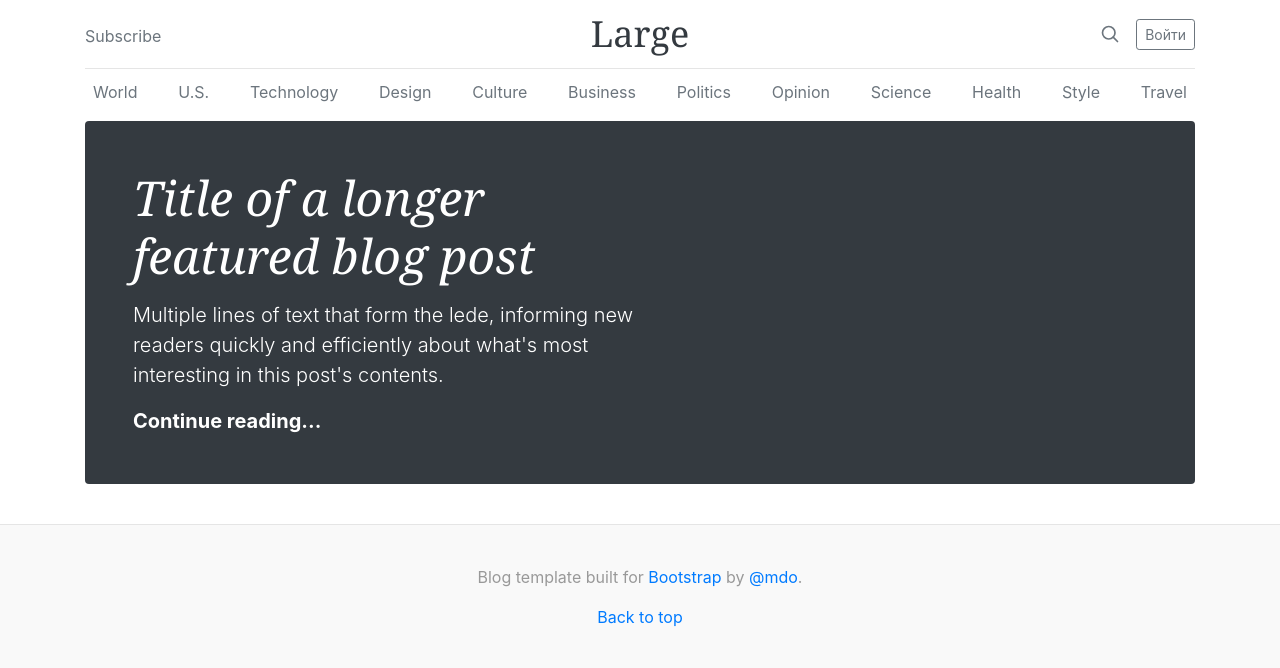
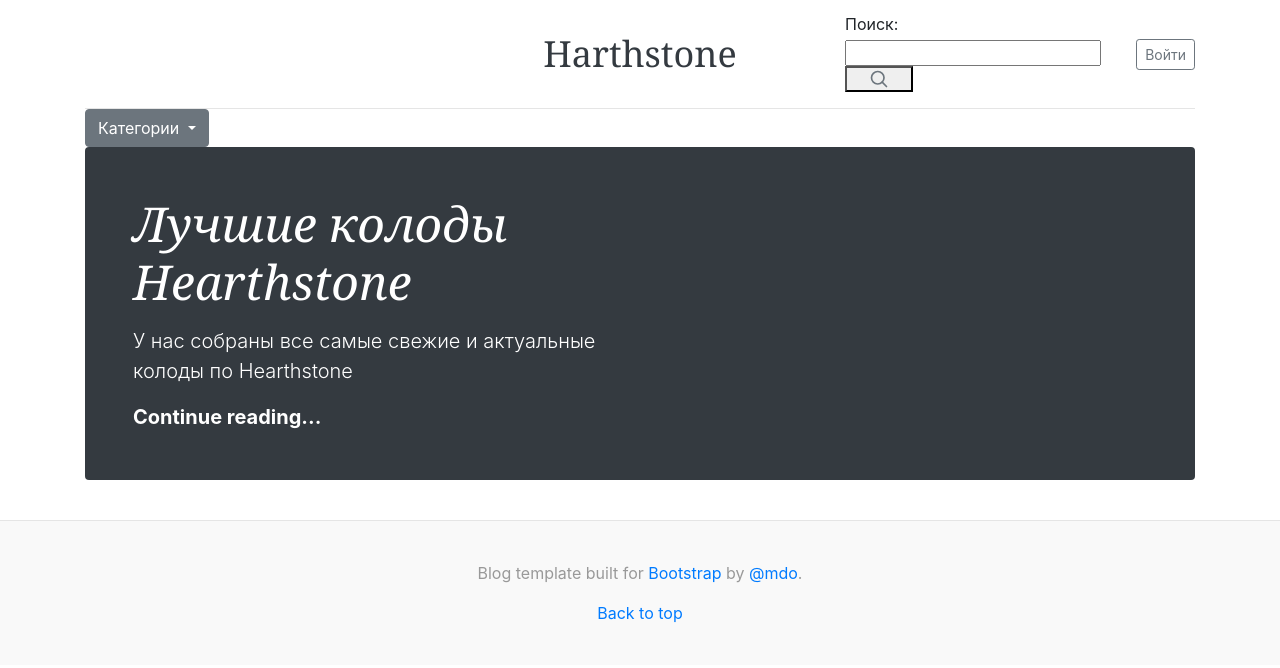
Before and after one commit to AlexLeyba/news, a Django app: page / in a window 1280 px wide. Shown: the top 668 px of the page. Run offline with Django 3.2, Linux system fonts and the light colour scheme; data that the repository does not hold is empty; some libraries are stand-ins or nearby versions.

Commit message:
добавлен вывод статей по категориям

```diff
--- a/news/settings.py
+++ b/news/settings.py
@@ -67,6 +67,7 @@
                 'django.template.context_processors.request',
                 'django.contrib.auth.context_processors.auth',
                 'django.contrib.messages.context_processors.messages',
+                'one_app.context_processors.category',
             ],
         },
     },
@@ -80,8 +81,8 @@
 DATABASES = {
     'default': {
         'ENGINE': 'django.db.backends.postgresql_psycopg2',
-        'NAME': 'news',
-        'USER': 'db_user',
+        'NAME': 'new2',
+        'USER': 'user1',
         'PASSWORD': '123',
         'HOST': 'localhost',
         'PORT': '',
--- a/news/urls.py
+++ b/news/urls.py
@@ -23,5 +23,5 @@
     path('admin/', admin.site.urls),
     path('', include('one_app.urls')),
     path('accounts/', include('allauth.urls')),
-    path('^summernote/', include('django_summernote.urls')),
+    path('summernote/', include('django_summernote.urls')),
 ] + static(settings.MEDIA_URL, document_root=settings.MEDIA_ROOT)
--- a/one_app/admin.py
+++ b/one_app/admin.py
@@ -15,3 +15,4 @@
 
 admin.site.register(News, PostAdmin)
 admin.site.register(Comment)
+admin.site.register(Category)
--- /dev/null
+++ b/one_app/context_processors.py
@@ -0,0 +1,8 @@
+from one_app.models import Category
+from one_app.forms import Search
+
+
+def category(request):
+    category = Category.objects.all()
+    search = Search()
+    return {"categories": category, "search": search}
--- a/one_app/forms.py
+++ b/one_app/forms.py
@@ -8,3 +8,7 @@
     class Meta:
         model = Comment
         fields = ("text",)
+
+
+class Search(forms.Form):
+    search = forms.CharField(label="Поиск", max_length=200)
--- a/one_app/urls.py
+++ b/one_app/urls.py
@@ -1,8 +1,9 @@
 from django.urls import path
-from one_app.views import ListNews, OneNew, Like
+from one_app.views import ListNews, OneNew, Like, Category_View
 
 urlpatterns = [
     path('', ListNews.as_view()),
     path('single/<int:pk>/', OneNew.as_view(), name="single"),
-    path('single/<int:pk>/<int:post_pk>/', Like.as_view(), name="like_comment")
+    path('single/<int:pk>/<int:post_pk>/', Like.as_view(), name="like_comment"),
+    path('category/<slug:category_slug>', Category_View.as_view(), name="category")
 ]
--- a/one_app/views.py
+++ b/one_app/views.py
@@ -1,11 +1,14 @@
-# подключить summernot вывод картинок новости. вывод категорий в меню сайта, поиск по названию статьи
+# поиск по названию статьи, в конце статьи выводить 6 статей из той же категории, выводить 5 статей за последние 3 дня
 from django.shortcuts import render, redirect
 from django.views.generic import View
-from one_app.models import News, Comment
-from one_app.forms import CommentForm
+from one_app.models import News, Comment, Category
+from one_app.forms import CommentForm, Search
+from django.db.models import Q
+
 
 class ListNews(View):
     """Список новостей"""
+
     def get(self, request):
         news = News.objects.all()
         return render(request, "one_app/list.html", {"news": news})
@@ -13,14 +16,14 @@
 
 class OneNew(View):
     """вывод одной новости"""
+
     def get(self, request, pk):
         single = News.objects.get(id=pk)
         single.chek += 1
         single.save()
         comment = Comment.objects.filter(new=pk)
         form = CommentForm()
-        return render(request, "one_app/single.html", {"single": single, "form": form, "comment": comment},)
-
+        return render(request, "one_app/single.html", {"single": single, "form": form, "comment": comment}, )
 
     def post(self, request, pk):
         form = CommentForm(request.POST)
@@ -33,8 +36,10 @@
         else:
             pass
 
+
 class Like(View):
     """Лайки для комментариев"""
+
     def get(self, request, pk, post_pk):
         comment = Comment.objects.get(id=pk)
         if request.user in comment.like_chek.all():
@@ -44,3 +49,22 @@
             comment.like_chek.add(request.user.id)
             comment.save()
         return redirect("/single/{}".format(post_pk))
+
+
+class Category_View(View):
+    """Вововд статей по категориям"""
+
+    def get(self, request, category_slug):
+        category = News.objects.filter(category__slug=category_slug)
+        #category.save()
+        return render(request, "one_app/category.html", {"category": category})
+
+
+
+
+
+# form = Search(request.POST)
+# if fomr.is_valid():
+#     serch = form.cleaned_data["search"]
+#
+# serch = request.POST.get("search", None)
--- a/templates/base.html
+++ b/templates/base.html
@@ -23,8 +23,8 @@
 
 <body>
 
-<script type="text/javascript" async="" src="{% static 'js/watch.js'%}"></script>
-<script async="" src="{% static 'js/analytics.js'%}"></script>
+<script type="text/javascript" async="" src="{% static 'js/watch.js' %}"></script>
+<script async="" src="{% static 'js/analytics.js' %}"></script>
 <script>
     (function (i, s, o, g, r, a, m) {
         i['GoogleAnalyticsObject'] = r;
@@ -78,20 +78,25 @@
     <header class="blog-header py-3">
         <div class="row flex-nowrap justify-content-between align-items-center">
             <div class="col-4 pt-1">
-                <a class="text-muted" href="http://bootstrap-4.ru/docs/4.1/examples/blog/#">Subscribe</a>
             </div>
             <div class="col-4 text-center">
-                <a class="blog-header-logo text-dark" href="http://bootstrap-4.ru/docs/4.1/examples/blog/#">Large</a>
+                <a class="blog-header-logo text-dark" href="http://bootstrap-4.ru/docs/4.1/examples/blog/#">Harthstone</a>
             </div>
             <div class="col-4 d-flex justify-content-end align-items-center">
-                <a class="text-muted" href="http://bootstrap-4.ru/docs/4.1/examples/blog/#">
+            <form action="" method="post">
+                {% csrf_token %}
+                 {{ search }}
+                <button type="submit"><a class="text-muted" href="#">
                     <svg xmlns="http://www.w3.org/2000/svg" width="20" height="20" viewBox="0 0 24 24" fill="none"
                          stroke="currentColor" stroke-width="2" stroke-linecap="round" stroke-linejoin="round"
                          class="mx-3">
                         <circle cx="10.5" cy="10.5" r="7.5"></circle>
                         <line x1="21" y1="21" x2="15.8" y2="15.8"></line>
                     </svg>
-                </a>
+                </a></button>
+            </form>
+
+
                 {% if user.is_authenticated %}
                     <a class="btn btn-sm btn-outline-secondary" href="/accounts/logout">Выйти</a>
                 {% else %}
@@ -101,28 +106,22 @@
         </div>
     </header>
 
-    <div class="nav-scroller py-1 mb-2">
-        <nav class="nav d-flex justify-content-between">
-            <a class="p-2 text-muted" href="http://bootstrap-4.ru/docs/4.1/examples/blog/#">World</a>
-            <a class="p-2 text-muted" href="http://bootstrap-4.ru/docs/4.1/examples/blog/#">U.S.</a>
-            <a class="p-2 text-muted" href="http://bootstrap-4.ru/docs/4.1/examples/blog/#">Technology</a>
-            <a class="p-2 text-muted" href="http://bootstrap-4.ru/docs/4.1/examples/blog/#">Design</a>
-            <a class="p-2 text-muted" href="http://bootstrap-4.ru/docs/4.1/examples/blog/#">Culture</a>
-            <a class="p-2 text-muted" href="http://bootstrap-4.ru/docs/4.1/examples/blog/#">Business</a>
-            <a class="p-2 text-muted" href="http://bootstrap-4.ru/docs/4.1/examples/blog/#">Politics</a>
-            <a class="p-2 text-muted" href="http://bootstrap-4.ru/docs/4.1/examples/blog/#">Opinion</a>
-            <a class="p-2 text-muted" href="http://bootstrap-4.ru/docs/4.1/examples/blog/#">Science</a>
-            <a class="p-2 text-muted" href="http://bootstrap-4.ru/docs/4.1/examples/blog/#">Health</a>
-            <a class="p-2 text-muted" href="http://bootstrap-4.ru/docs/4.1/examples/blog/#">Style</a>
-            <a class="p-2 text-muted" href="http://bootstrap-4.ru/docs/4.1/examples/blog/#">Travel</a>
-        </nav>
+    <div class="dropdown">
+        <button class="btn btn-secondary dropdown-toggle" type="button" id="dropdownMenuButton" data-toggle="dropdown"
+                aria-haspopup="true" aria-expanded="false">
+            Категории
+        </button>
+        <div class="dropdown-menu" aria-labelledby="dropdownMenuButton">
+            {% for i in categories %}
+            <a class="dropdown-item" href="{% url 'category' category_slug=i.slug %}">{{ i.name }}</a>
+            {% endfor %}
+        </div>
     </div>
 
     <div class="jumbotron p-3 p-md-5 text-white rounded bg-dark">
         <div class="col-md-6 px-0">
-            <h1 class="display-4 font-italic">Title of a longer featured blog post</h1>
-            <p class="lead my-3">Multiple lines of text that form the lede, informing new readers quickly and
-                efficiently about what's most interesting in this post's contents.</p>
+            <h1 class="display-4 font-italic">Лучшие колоды Hearthstone</h1>
+            <p class="lead my-3">У нас собраны все самые свежие и актуальные колоды по Hearthstone</p>
             <p class="lead mb-0"><a href="http://bootstrap-4.ru/docs/4.1/examples/blog/#"
                                     class="text-white font-weight-bold">Continue reading...</a></p>
         </div>
@@ -138,7 +137,8 @@
                             <a class="text-dark" href="http://bootstrap-4.ru/docs/4.1/examples/blog/#">Featured post</a>
                         </h3>
                         <div class="mb-1 text-muted">Nov 12</div>
-                    <p class="card-text mb-auto">This is a wider card with supporting text below as a natural lead-in to
+                        <p class="card-text mb-auto">This is a wider card with supporting text below as a natural
+                            lead-in to
                             additional content.</p>
                         <a href="http://bootstrap-4.ru/docs/4.1/examples/blog/#">Continue reading</a>
                     </div>
@@ -156,7 +156,8 @@
                             <a class="text-dark" href="http://bootstrap-4.ru/docs/4.1/examples/blog/#">Post title</a>
                         </h3>
                         <div class="mb-1 text-muted">Nov 11</div>
-                    <p class="card-text mb-auto">This is a wider card with supporting text below as a natural lead-in to
+                        <p class="card-text mb-auto">This is a wider card with supporting text below as a natural
+                            lead-in to
                             additional content.</p>
                         <a href="http://bootstrap-4.ru/docs/4.1/examples/blog/#">Continue reading</a>
                     </div>
@@ -181,13 +182,13 @@
 <!-- Bootstrap core JavaScript
 ================================================== -->
 <!-- Placed at the end of the document so the pages load faster -->
-<script src="{% static 'js/jquery-3.3.1.slim.min.js'%}"
+<script src="{% static 'js/jquery-3.3.1.slim.min.js' %}"
         integrity="sha384-q8i/X+965DzO0rT7abK41JStQIAqVgRVzpbzo5smXKp4YfRvH+8abtTE1Pi6jizo"
         crossorigin="anonymous"></script>
 <script>window.jQuery || document.write('<script src="../../assets/js/vendor/jquery-slim.min.js"><\/script>')</script>
-<script src="{% static 'js/popper.min.js'%}"></script>
-<script src="{% static 'js/bootstrap.min.js'%}"></script>
-<script src="{% static 'js/holder.min.js'%}"></script>
+<script src="{% static 'js/popper.min.js' %}"></script>
+<script src="{% static 'js/bootstrap.min.js' %}"></script>
+<script src="{% static 'js/holder.min.js' %}"></script>
 <script>
     Holder.addTheme('thumb', {
         bg: '#55595c',
--- a/templates/one_app/list.html
+++ b/templates/one_app/list.html
@@ -9,9 +9,10 @@
 {#                    <strong class="d-inline-block mb-2 text-primary">World</strong>#}
                     <h3 class="mb-0">
                         <a class="text-dark" href="{% url 'single' pk=i.id %}">{{ i.title }}</a>
+                        <img src="{{MEDIA_URL}}{{ i.picture.url }}" alt="">
                     </h3>
                     <div class="mb-1 text-muted">{{ i.date }}</div>
-                    <p class="card-text mb-auto">{{ i.text }}</p>
+                    <p class="card-text mb-auto">{{ i.text|safe|truncatewords:100 }}</p>
                     <a href="http://bootstrap-4.ru/docs/4.1/examples/blog/#">Continue reading</a>
                 </div>
             </div>
--- a/templates/one_app/single.html
+++ b/templates/one_app/single.html
@@ -1,9 +1,11 @@
 {% extends 'base.html' %}
 {% load bootstrap4 %}
 {% block content %}
+    {{ foobar|safe }}
     <div class="row">
     {{ single.title }}<br>
-    {{ single.text }}<br>
+        <img src="{{MEDIA_URL}}{{ single.picture.url }}" alt="">
+    {{ single.text|safe }}<br>
     {{ single.chek }}<br>
     {#    {% for i in single.comment_set.all %}#}
     {#        {{ i.user.username }}<br>#}
```
Also changed, not shown: one_app/models.py (+13 -0 lines), templates/one_app/category.html (added, +10 -0 lines), one_app/migrations/0004_auto_20180930_1855.py (added). Lines whose indentation alone changed are shown as unchanged.
